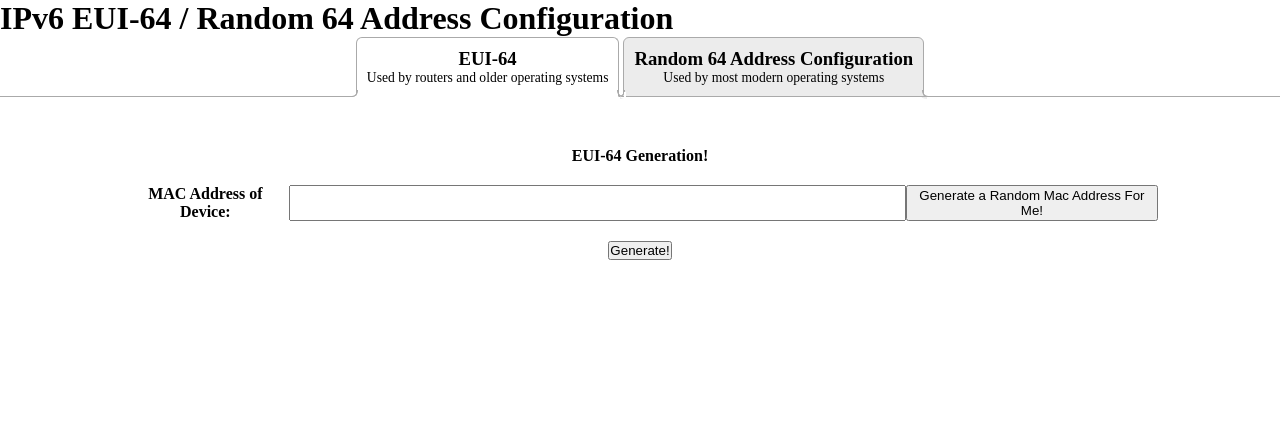
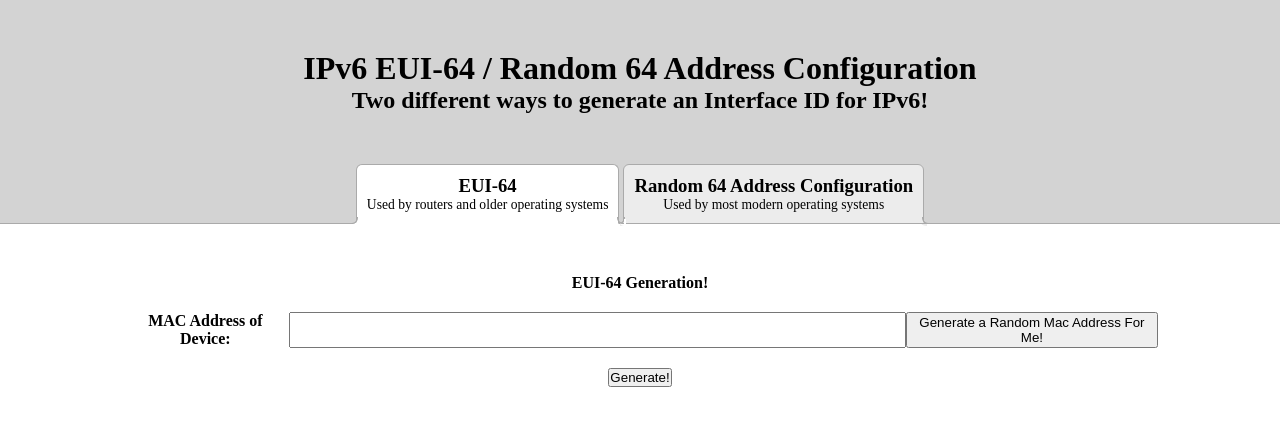
Before and after one commit to de-mark/algorithm_ipv6-eui-64, a plain HTML site: page index.html in a window 1280 px wide. Drawn offline with Linux system fonts and the light colour scheme.

Commit message:
Added very basic styling to page

```diff
--- a/assets/css/main.css
+++ b/assets/css/main.css
@@ -1,3 +1,14 @@
+body {
+    background-color: lightgrey;
+    height: 100vh;
+    overflow: hidden;
+}
+
+header {
+    margin: 50px 0;
+    text-align: center;
+}
+
 .navigationTab {
     position: relative;
     text-align: center;
@@ -74,6 +85,10 @@
 .tab p {
     font-size: .85rem;
 }
+.outerMain {
+    background-color: #fff;
+    height: 100vh;
+}
 
 #mainArea {
     padding-top: 50px;
--- a/assets/js/app.js
+++ b/assets/js/app.js
@@ -16,6 +16,8 @@ const buildPage = () => {
 
     if (current.algorithm){
         document.getElementById("randomTab").classList.add("selected");
+        // Located at the bottom of ./assets/js/random.js
+        addRandomPage();
     } else {
         document.getElementById("euiTab").classList.add("selected");
         // Located at the bottom of ./assets/js/eui.js
--- /dev/null
+++ b/assets/js/random.js
@@ -0,0 +1,21 @@
+const addRandomPage = () => {
+    document.getElementById("mainArea").innerHTML = `
+    <h4>Random Interface ID Generation!</h4>
+
+    <div id="generatedID">
+        <!-- NEW Interface ID will be added here -->
+    </div>
+    <div id="errorDiv">
+        <!-- Error Messages will be added here -->
+    </div>
+
+
+    <div class="inputGroup">
+        <p><b>Does Not Use MAC:</b></p>
+        <input type="text" id="macAddress" placeholder="MAC is not used to create Interface ID" disabled>
+        <button disabled>Generate a Random Mac Address For Me!</button>
+    </div>
+
+    <button>Generate!</button>
+    `
+}
--- a/index.html
+++ b/index.html
@@ -9,13 +9,11 @@
     <link rel="stylesheet" href="./assets/css/main.css">
 </head>
 <body>
-    <div>
-        <div>
+    <header>
         <h1>IPv6 EUI-64 / Random 64 Address Configuration</h1>
-            <p></p>
-        </div>
-        <div>
-            <div class="navigationTab">
+        <h2>Two different ways to generate an Interface ID for IPv6!</h2>
+    </header>
+    <nav class="navigationTab">
         <div class="tab" id="euiTab" onclick="toggleAlgorithm()">
             <h3>EUI-64</h3>
             <p>Used by routers and older operating systems</p>
@@ -24,14 +22,15 @@
             <h3>Random 64 Address Configuration</h3>
             <p>Used by most modern operating systems</p>
         </div>
-            </div>
-            <div id="mainArea">
+    </nav>
+    <div class="outerMain">
+        <main id="mainArea">
             <!-- JavaScript will add this content according to the user's current location -->
-            </div>
-        </div>
+        </main>
     </div>
 
     <script src="./assets/js/eui.js"></script>
+    <script src="./assets/js/random.js"></script>
     <script src="./assets/js/app.js"></script>
 </body>
 </html>
```
Lines whose indentation alone changed are shown as unchanged.
